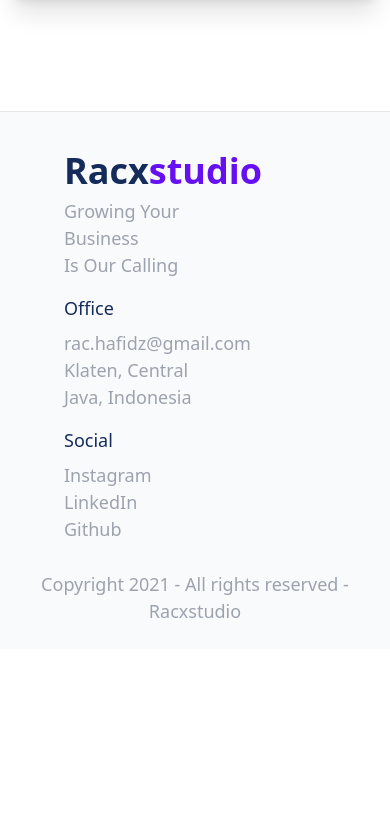
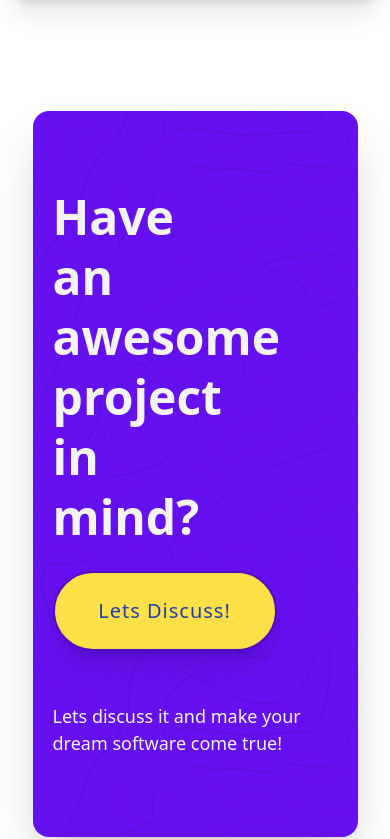
Before and after one commit to usman4222/Company-Portfolio, a React (Vite) app: page / in a window 390 px wide. Shown: the part 5989-6828 px from the top of the page. Before the commit the page ends 6638 px from the top, so only its background shows below. Built offline with nearby package versions, Linux system fonts and the light colour scheme.

Commit message:
Add Discuss component

```diff
--- a/src/components/Advantage.jsx
+++ b/src/components/Advantage.jsx
@@ -13,8 +13,8 @@ const Advantage = ({ data }) => {
             <div className="container mx-auto">
                 <motion.h1
                     initial={{ opacity: 0, y: -50 }}
-                    animate={{ opacity: 1, y: 0 }}
-                    transition={{ duration: 0.5 }}
+                    animate={controls}
+                    transition={{ duration: 0.5, delay: 0.2 }}
                     className="text-5xl text-theme-blue text-center font-bold"
                 >
                     Why Choose Us
@@ -22,7 +22,7 @@ const Advantage = ({ data }) => {
 
                 <motion.p
                     initial={{ opacity: 0, y: -50 }}
-                    animate={{ opacity: 1, y: 0 }}
+                    animate={controls}
                     transition={{ duration: 0.5, delay: 0.2 }}
                     className="font-light text-lg text-gray-400 text-center mb-12 sm:mb-5 xl:mb-0"
                 >
--- /dev/null
+++ b/src/components/Discuss.jsx
@@ -0,0 +1,32 @@
+import React from 'react';
+import { motion } from 'framer-motion';
+import Button from '../elements/Button';
+import UseScrollAnimation from '../elements/Scroller/UseScrollAnimation';
+
+const Discuss = () => {
+  const { controls, cardsRef } = UseScrollAnimation();
+
+  return (
+    <motion.section
+      className="flex container mx-auto justify-center"
+      initial={{ opacity: 0, y: 100 }}
+      animate={controls}
+      transition={{ duration: 0.5, delay: 0.5 }}
+      style={{ opacity: 0, y: 100 }}
+    >
+      <div className="flex flex-col w-10/12 sm:w-11/12 xl:w-10/12 rounded-2xl bg-theme-purple text-gray-100 py-14 sm:px-12 sm:py-20 xl:px-16 shadow-2xl discuss" ref={cardsRef}>
+        <div className="flex flex-col sm:flex-row mb-3 sm:mb-9 p-5 sm:p-0 sm:items-center">
+          <h1 className="w-2/3 text-5xl sm:text-6xl leading-tight font-semibold">
+            Have an awesome project in mind?
+          </h1>
+          <Button href="/discuss-project" type="link" className="flex bg-white bg-yellow-300 text-blue-800 text-xl lg:text-2xl xl:text-xl tracking-wider items-center justify-center w-56 lg:w-96 lg:h-24 xl:w-56 h-20 p-5 border-2 border-dark-theme-purple shadow-xl rounded-full mt-6 sm:mt-0 sm:ml-4 lg:ml-0 xl:ml-12 transform transition duration-600 hover:scale-105">
+            Lets Discuss!
+          </Button>
+        </div>
+        <p className="font-light p-5 sm:p-0 text-lg sm:text-xl lg:text-2xl xl:text-xl mb-1">Lets discuss it and make your dream software come true!</p>
+      </div>
+    </motion.section>
+  );
+};
+
+export default Discuss;
--- a/src/components/Portfolio.jsx
+++ b/src/components/Portfolio.jsx
@@ -17,11 +17,22 @@ const Portfolio = ({ data }) => {
 
     return (
         <section className="container mx-auto flex flex-col items-center mt-20">
-            <h1 className="text-5xl text-theme-blue text-center font-bold">Our Selected Project</h1>
-            <p className="font-light text-lg text-gray-400 text-center mb-12">
+                <motion.h1
+                    initial={{ opacity: 0, y: -50 }}
+                    animate={controls}
+                    transition={{ duration: 0.5 }}
+                    className="text-5xl text-theme-blue text-center font-bold"
+                >
+                    Our Selected Project
+                </motion.h1>
+                <motion.p
+                    initial={{ opacity: 0, y: -50 }}
+                    animate={controls}
+                    transition={{ duration: 0.5, delay: 0.2 }}
+                    className="font-light text-lg text-gray-400 text-center mb-12"
+                >
                     We are ready to scale up your business with our great work result.
-            </p>
-
+                </motion.p>
                 <div className="grid grid-cols-2 sm:grid-cols-3 sm:gap-2 xl:gap-8 justify-items-center" ref={cardsRef}>
                     {data.map((item, index) => (
                         <motion.div
--- a/src/components/Testimonial.jsx
+++ b/src/components/Testimonial.jsx
@@ -1,17 +1,36 @@
 import React from 'react';
 import { Splide, SplideSlide } from '@splidejs/react-splide';
 import '@splidejs/splide/dist/css/themes/splide-default.min.css';
+import { motion } from 'framer-motion';
 import SashaImage from '../assets/images/Sasha.jpg';
 import KrugerImage from '../assets/images/Kruger.jpg';
 import ReinerImage from '../assets/images/Reiner.jpg';
+import UseScrollAnimation from '../elements/Scroller/UseScrollAnimation';
 
 const Testimonial = ({ data }) => {
+
+    const { controls, cardsRef } = UseScrollAnimation();
+
     return (
-        <section className="container mx-auto">
-            <h1 className="text-5xl text-theme-blue text-center font-bold">Testimonials</h1>
-            <p className="font-light text-lg text-gray-400 text-center mb-3 sm:mb-3 xl:mb-4">
+        <section className="container mx-auto" ref={cardsRef}>
+            <motion.h1
+                initial={{ opacity: 0, y: -50 }}
+                animate={controls}
+                transition={{ duration: 0.5 }}
+                className="text-5xl text-theme-blue text-center font-bold"
+            >
+                Testimonials
+            </motion.h1>
+            <motion.p
+                initial={{ opacity: 0, y: -50 }}
+                animate={controls}
+                transition={{ duration: 0.5, delay: 0.2 }}
+                className="font-light text-lg text-gray-400 text-center mb-3 sm:mb-3 xl:mb-4"
+            >
                 What they said about us.
-            </p>
+            </motion.p>
+
+
             <Splide
                 options={{
                     type: 'loop',
@@ -41,4 +60,5 @@ const Testimonial = ({ data }) => {
     );
 };
 
+
 export default Testimonial;
--- a/src/pages/LandingPage.jsx
+++ b/src/pages/LandingPage.jsx
@@ -1,4 +1,4 @@
-import React, { useEffect } from 'react';
+import React from 'react';
 import Header from '../components/Header';
 import Footer from '../components/Footer';
 import Hero from '../components/Hero';
@@ -7,11 +7,10 @@ import Data from '../json/landingPage.json';
 import Portfolio from '../components/Portfolio';
 import Advantage from '../components/Advantage';
 import Testimonial from '../components/Testimonial';
+import Discuss from '../components/Discuss';
 
 const LandingPage = (props) => {
-    // useEffect(() => {
-    //     window.scrollTo(0, 0);
-    // }, []);
+
 
     return (
         <>
@@ -21,6 +20,7 @@ const LandingPage = (props) => {
             <Portfolio data={Data.portfolio} />
             <Advantage data={Data.advantage} />
             <Testimonial data={Data.testimonial} />
+            <Discuss/>
             <Footer />
         </>
     );
```
Lines whose indentation alone changed are shown as unchanged.
